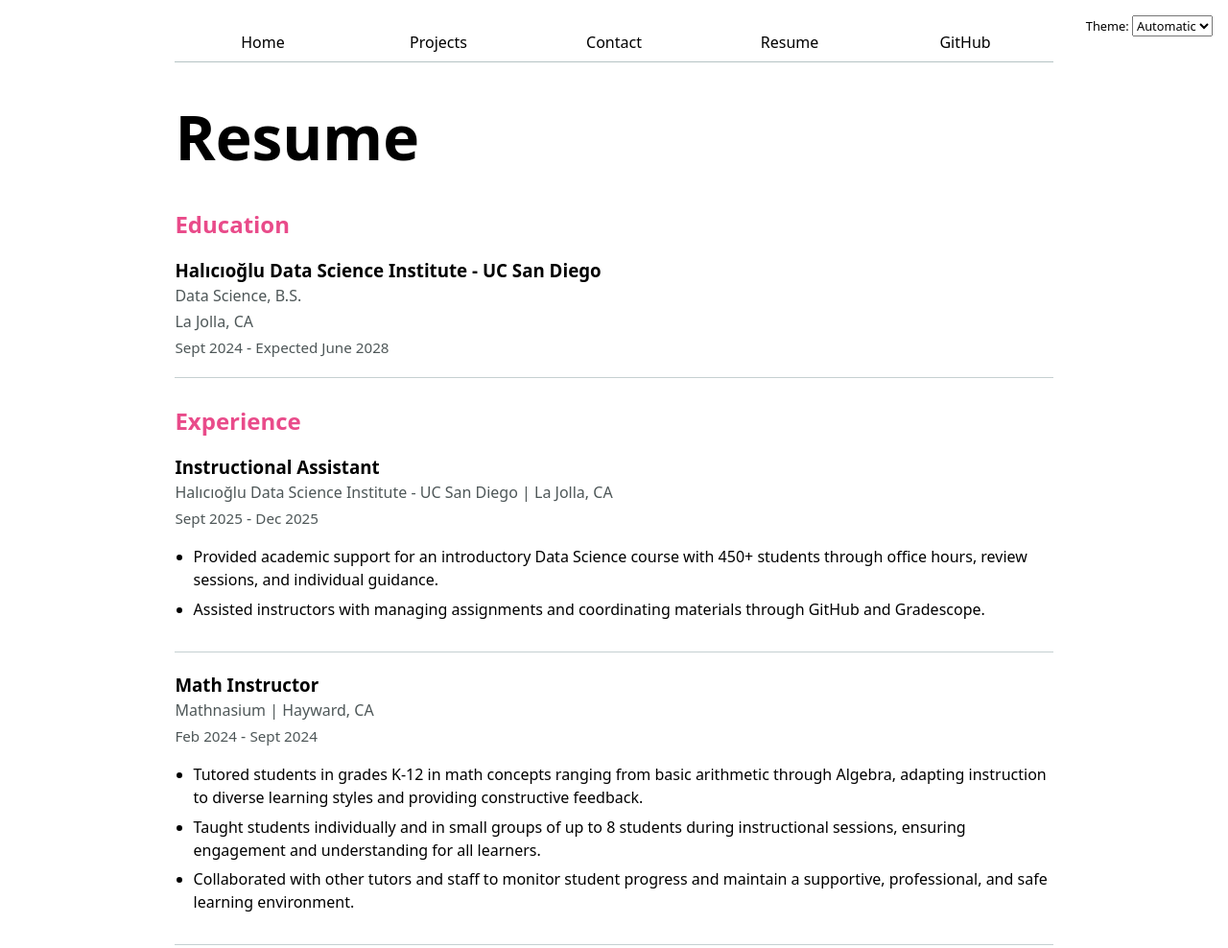
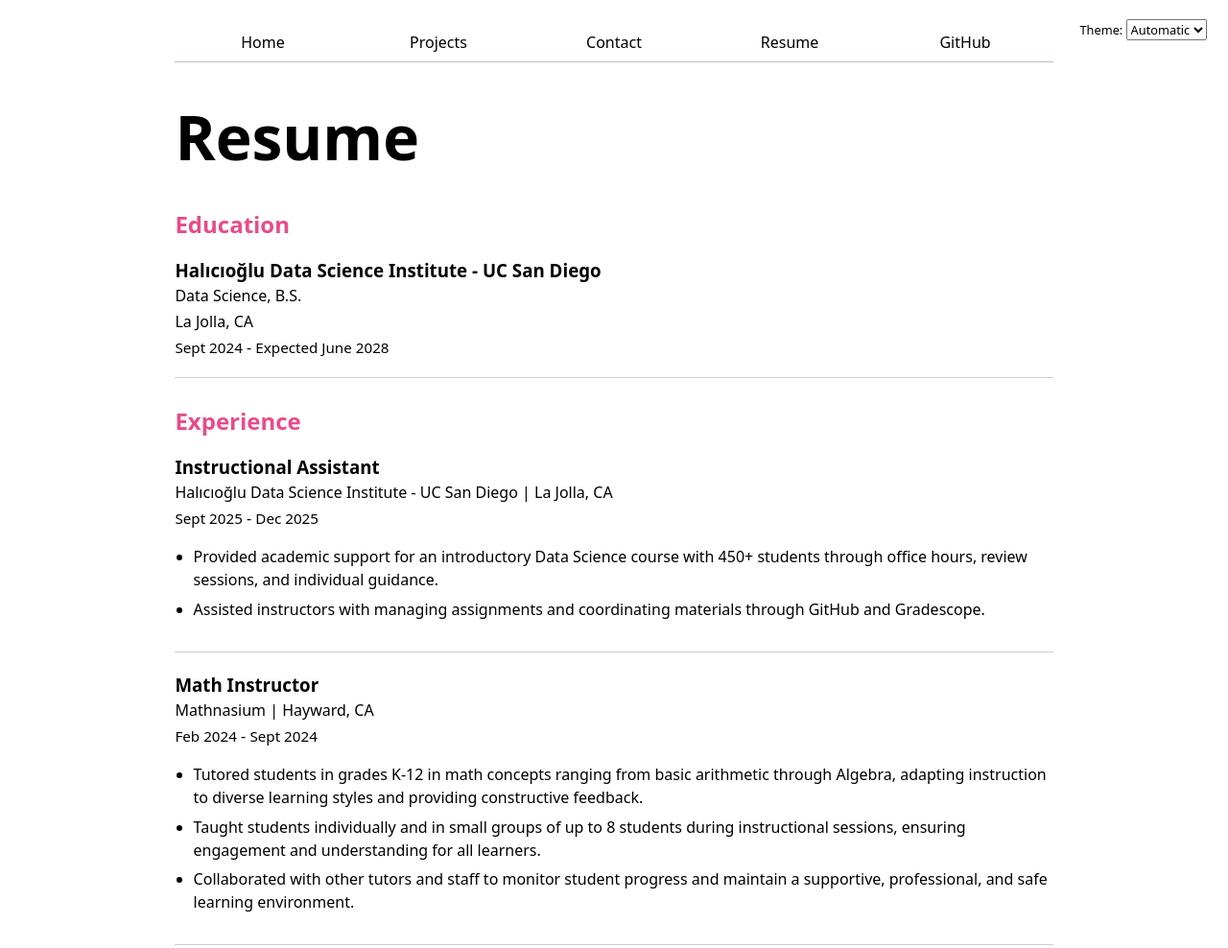
Before and after one commit to jazelytong/portfolio, a plain HTML site: page resume/index.html in a window 1280 px wide. Shown: the top 988 px of the page at 96% size. Drawn offline with Linux system fonts and the light colour scheme.

Commit message:
Update style.css

```diff
--- a/style.css
+++ b/style.css
@@ -114,11 +114,11 @@ article h3 {
 
 article header p {
   margin: 0.2em 0;
-  color: oklch(45% 3% 200);
+  color: inherit;
 }
 
 time {
-  color: oklch(45% 3% 200);
+  color: inherit;
   font-size: 0.95em;
 }
 
@@ -133,10 +133,13 @@ li {
 
 
 .color-scheme {
-  position: absolute;
+  position: fixed;
   top: 1rem;
   right: 1rem;
   font-size: 80%;
+  background: canvas;
+  padding: 0.3em 0.5em;
+  border-radius: 0.3em;
 }
 
 select {
```
